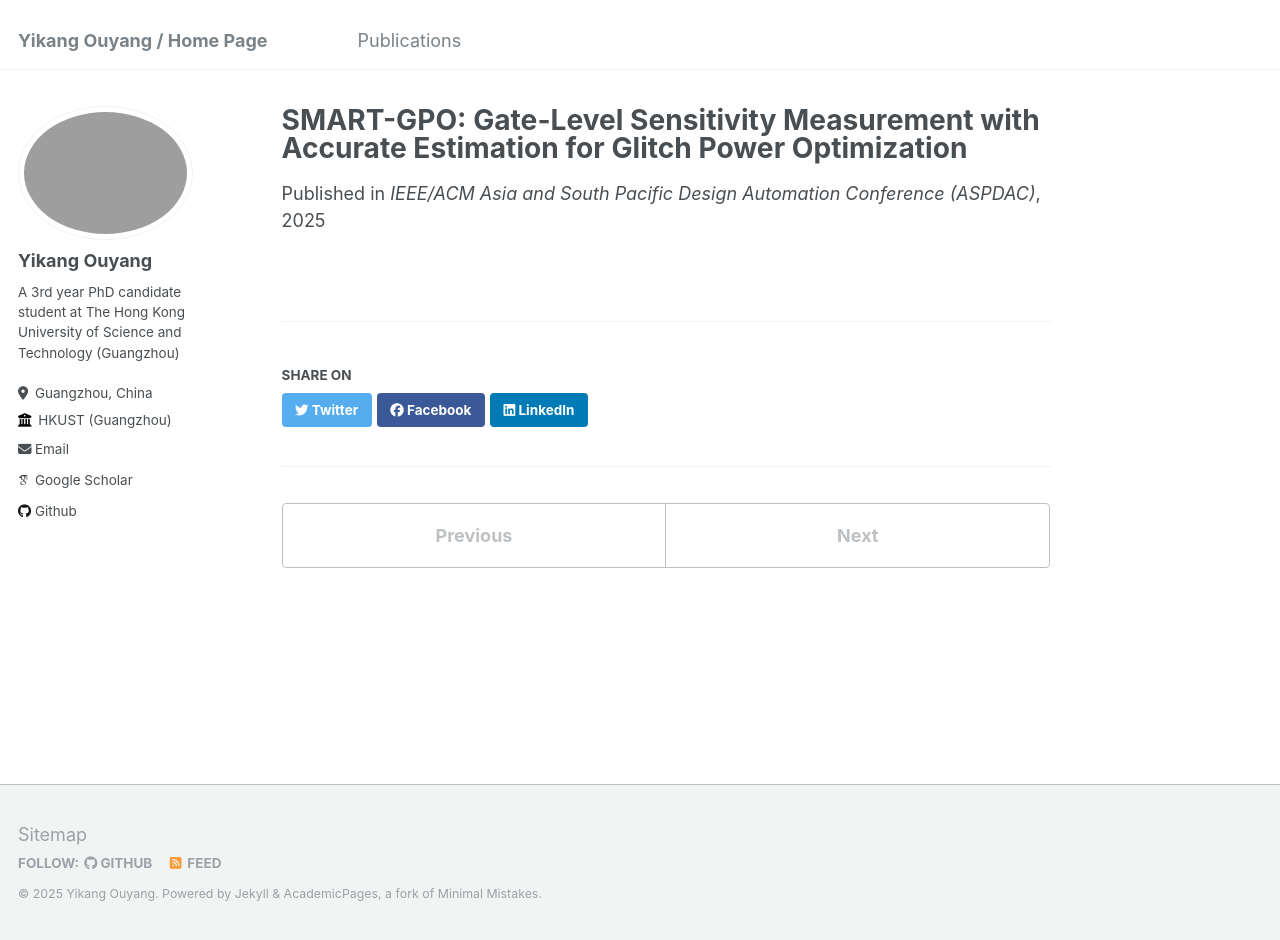
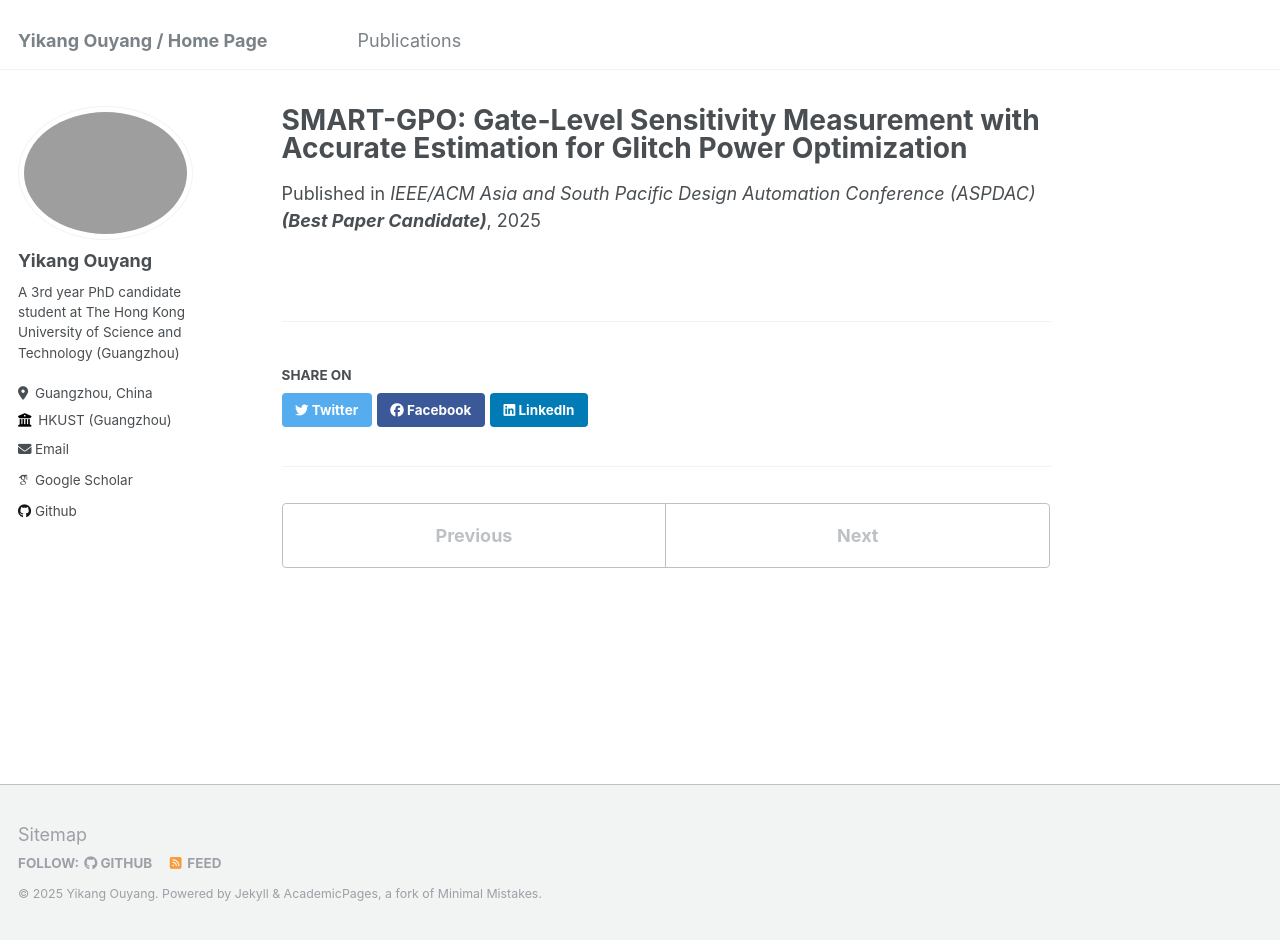
Before and after one commit to YiKangOY/YiKangOY.github.io, a Jekyll site: the page built from _publications/paper4.md, in a window 1280 px wide and 940 px high. Built offline with Jekyll 4.4.1, drawn with Linux system fonts in a browser that asks for light colours; some web fonts are replaced.

Commit message:
Update paper4.md

```diff
--- a/_publications/paper4.md
+++ b/_publications/paper4.md
@@ -3,6 +3,6 @@ title: "SMART-GPO: Gate-Level Sensitivity Measurement with Accurate Estimation f
 collection: publications
 permalink: /publication/paper4
 date: 2025-01-20
-venue: ' IEEE/ACM Asia and South Pacific Design Automation Conference (ASPDAC)'
-authors: '<strong>Yikang Ouyang</strong>, Yuchao Wu, Dongsheng Zuo, Subhendu Roy, Tinghuan Chen, Zhiyao Xie Yuzhe Ma'
+venue: ' IEEE/ACM Asia and South Pacific Design Automation Conference (ASPDAC) <strong>(Best Paper Candidate)</strong>'
+authors: '<strong>Yikang Ouyang</strong>, Yuchao Wu, Dongsheng Zuo, Subhendu Roy, Tinghuan Chen, Zhiyao Xie, and Yuzhe Ma'
 ---
```
